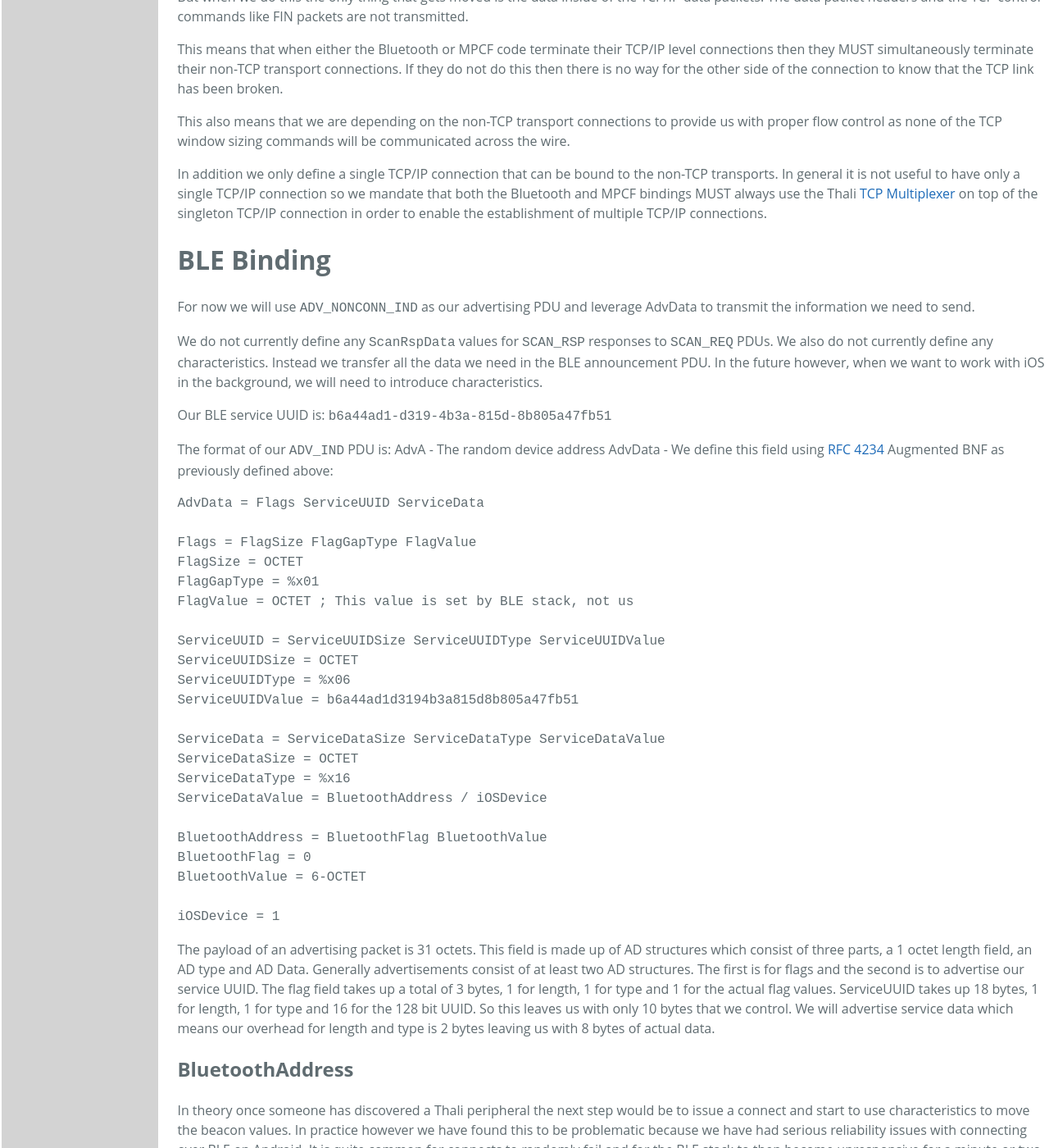
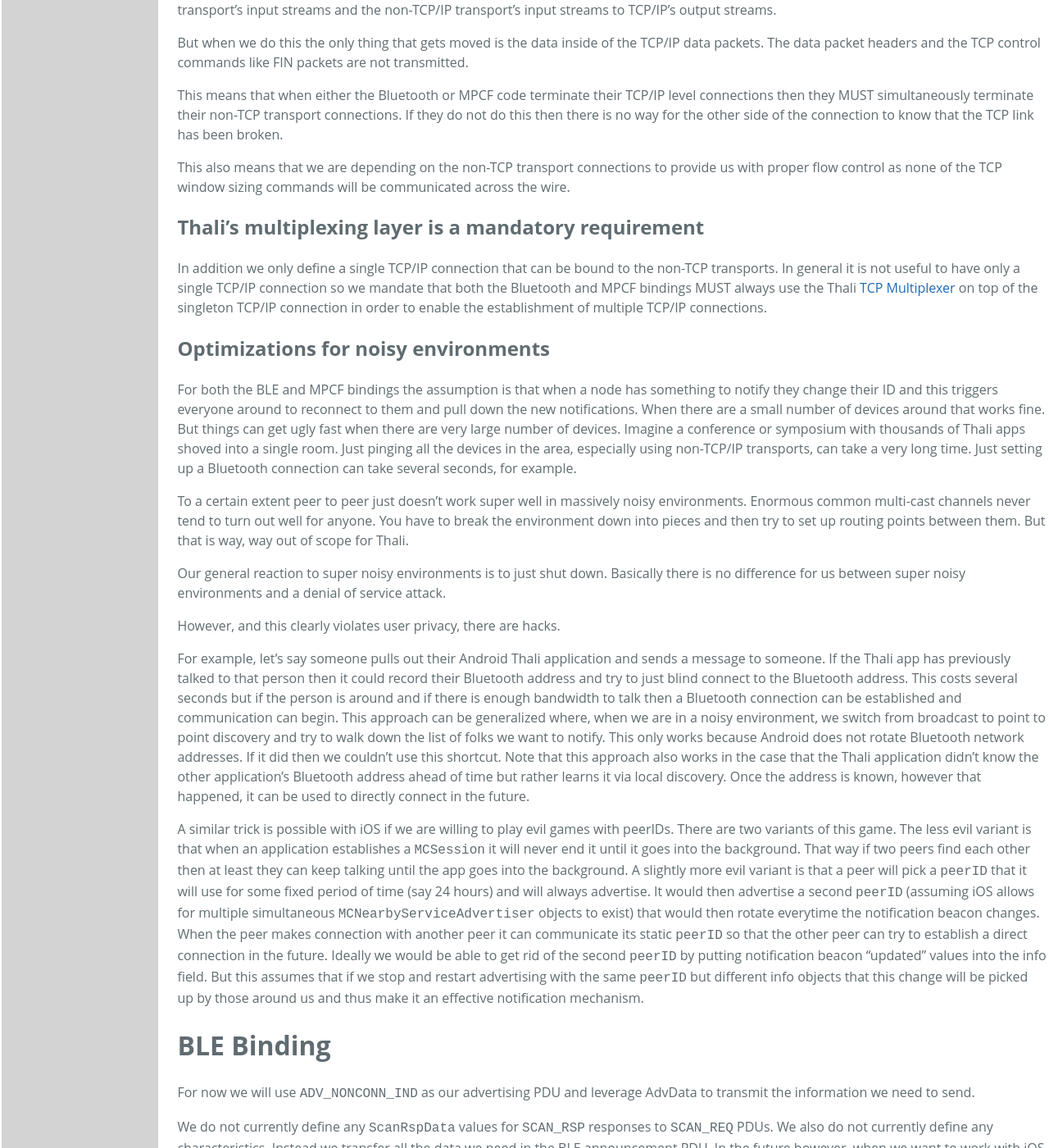
Before and after one commit to thaliproject/thali, a Jekyll site: the page built from presenceprotocolBindings.md, in a window 1280 px wide and 1400 px high, scrolled down 5229 px. Shown: the whole window at 82% size. Built offline with Jekyll 4.4.1, drawn with Linux system fonts in a browser that asks for light colours; Markdown is read by kramdown in place of the engine named in the settings; some of the changed text lies outside the part shown.

Commit message:
Possible approaches for noisy environments

```diff
--- a/presenceprotocolBindings.md
+++ b/presenceprotocolBindings.md
@@ -135,6 +135,7 @@
 
 # Implications of Bluetooth and Multi-Peer Connectivity Framework's (MPCF) TCP/IP Binding approaches
 
+## TCP/IP Framing and command packets are torn off
 As will be explained below we relay TCP/IP content over our non-TCP/IP transports by connecting TCP/IP output streams to the non-TCP/IP transport's input streams and the non-TCP/IP transport's input streams to TCP/IP's output streams.
 
 But when we do this the only thing that gets moved is the data inside of the TCP/IP data packets. The data packet headers and the TCP control commands like FIN packets are not transmitted.
@@ -143,7 +144,21 @@
 
 This also means that we are depending on the non-TCP transport connections to provide us with proper flow control as none of the TCP window sizing commands will be communicated across the wire.
 
+## Thali's multiplexing layer is a mandatory requirement
 In addition we only define a single TCP/IP connection that can be bound to the non-TCP transports. In general it is not useful to have only a single TCP/IP connection so we mandate that both the Bluetooth and MPCF bindings MUST always use the Thali [TCP Multiplexer](https://github.com/thaliproject/Thali_CordovaPlugin/blob/master/thali/tcpmultiplex.js) on top of the singleton TCP/IP connection in order to enable the establishment of multiple TCP/IP connections.
+
+## Optimizations for noisy environments
+For both the BLE and MPCF bindings the assumption is that when a node has something to notify they change their ID and this triggers everyone around to reconnect to them and pull down the new notifications. When there are a small number of devices around that works fine. But things can get ugly fast when there are very large number of devices. Imagine a conference or symposium with thousands of Thali apps shoved into a single room. Just pinging all the devices in the area, especially using non-TCP/IP transports, can take a very long time. Just setting up a Bluetooth connection can take several seconds, for example.
+
+To a certain extent peer to peer just doesn't work super well in massively noisy environments. Enormous common multi-cast channels never tend to turn out well for anyone. You have to break the environment down into pieces and then try to set up routing points between them. But that is way, way out of scope for Thali.
+
+Our general reaction to super noisy environments is to just shut down. Basically there is no difference for us between super noisy environments and a denial of service attack.
+
+However, and this clearly violates user privacy, there are hacks.
+
+For example, let's say someone pulls out their Android Thali application and sends a message to someone. If the Thali app has previously talked to that person then it could record their Bluetooth address and try to just blind connect to the Bluetooth address. This costs several seconds but if the person is around and if there is enough bandwidth to talk then a Bluetooth connection can be established and communication can begin. This approach can be generalized where, when we are in a noisy environment, we switch from broadcast to point to point discovery and try to walk down the list of folks we want to notify. This only works because Android does not rotate Bluetooth network addresses. If it did then we couldn't use this shortcut. Note that this approach also works in the case that the Thali application didn't know the other application's Bluetooth address ahead of time but rather learns it via local discovery. Once the address is known, however that happened, it can be used to directly connect in the future.
+
+A similar trick is possible with iOS if we are willing to play evil games with peerIDs. There are two variants of this game. The less evil variant is that when an application establishes a `MCSession` it will never end it until it goes into the background. That way if two peers find each other then at least they can keep talking until the app goes into the background. A slightly more evil variant is that a peer will pick a `peerID` that it will use for some fixed period of time (say 24 hours) and will always advertise. It would then advertise a second `peerID` (assuming iOS allows for multiple simultaneous `MCNearbyServiceAdvertiser` objects to exist) that would then rotate everytime the notification beacon changes. When the peer makes connection with another peer it can communicate its static `peerID` so that the other peer can try to establish a direct connection in the future. Ideally we would be able to get rid of the second `peerID` by putting notification beacon "updated" values into the info field. But this assumes that if we stop and restart advertising with the same `peerID` but different info objects that this change will be picked up by those around us and thus make it an effective notification mechanism.
 
 # BLE Binding
 For now we will use `ADV_NONCONN_IND` as our advertising PDU and leverage AdvData  to transmit the information we need to send.
```
